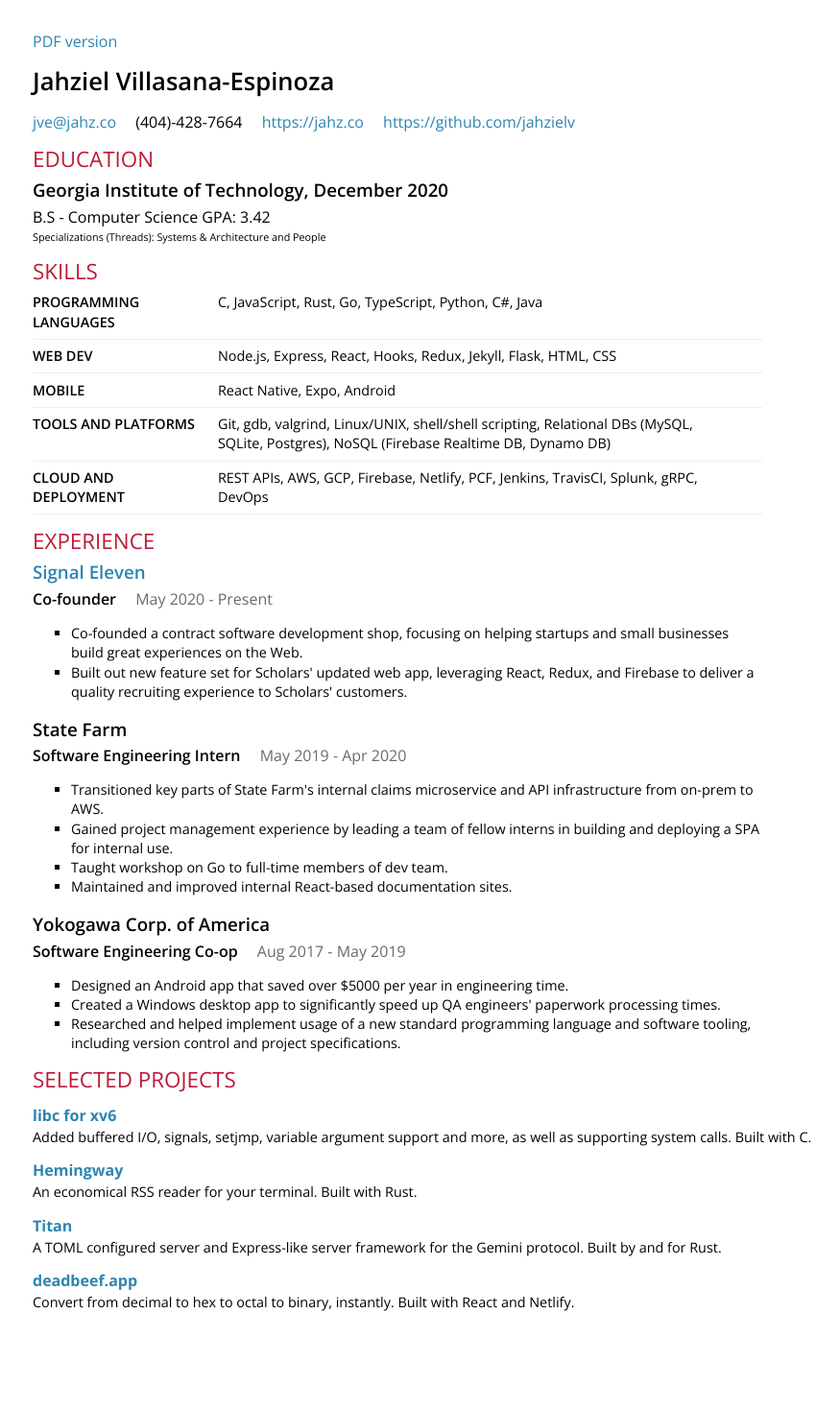
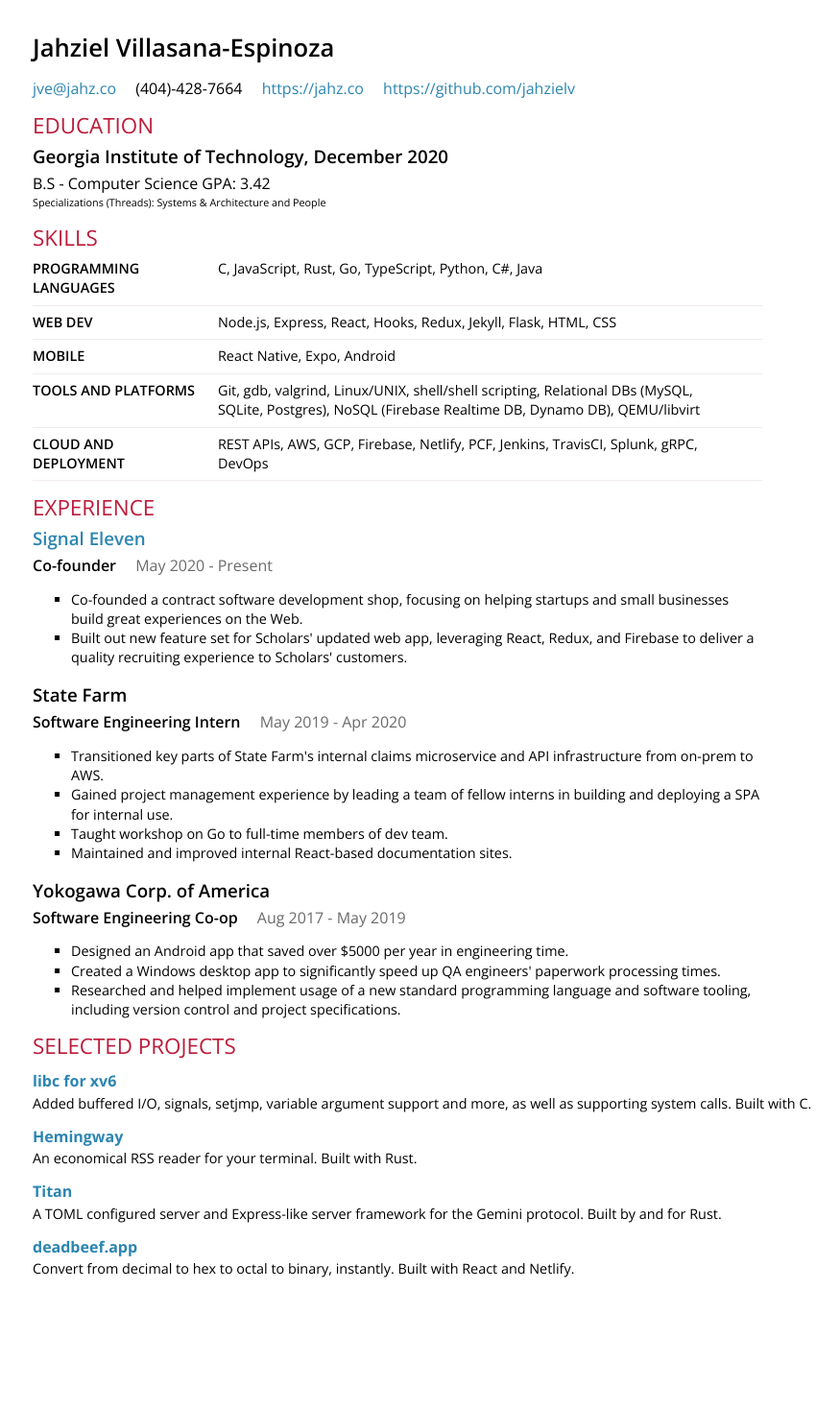
Before and after one commit to jahzielv/jahzielv.github.io, a Jekyll site: the page resume.html, which Jekyll copies as it is, in a window 1280 px wide. Shown: the whole page at 96% size, without its empty margins (6-881 px from the left). Built offline with Jekyll 4.4.1, drawn with Linux system fonts in a browser that asks for light colours; after the commit the page ends 1433 px from its top, so only the background shows below that.

Commit message:
resume update

```diff
--- a/resume.html
+++ b/resume.html
@@ -169,7 +169,6 @@
 
     <body>
         <div id="resume">
-            <a href="/jve-resume.pdf">PDF version</a>
             <section class="heading">
                 <header>
                     	<h1>Jahziel Villasana-Espinoza</h1>
@@ -233,7 +232,7 @@
                 <div class="item">
                     <div class="name">Tools and platforms</div>
                     <div class="keywords">Git, gdb, valgrind, Linux/UNIX, shell/shell scripting, Relational DBs
-                        (MySQL, SQLite, Postgres), NoSQL (Firebase Realtime DB, Dynamo DB)</div>
+                        (MySQL, SQLite, Postgres), NoSQL (Firebase Realtime DB, Dynamo DB), QEMU/libvirt</div>
                 </div>
                 <div class="item">
                     <div class="name">Cloud and Deployment</div>
```
